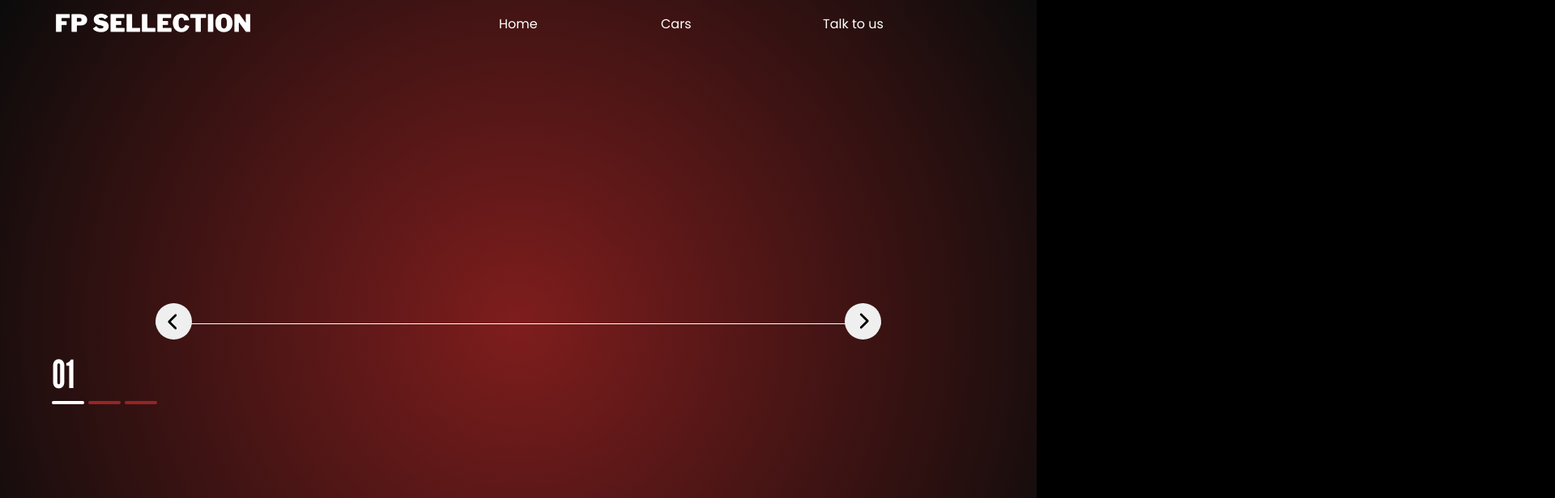
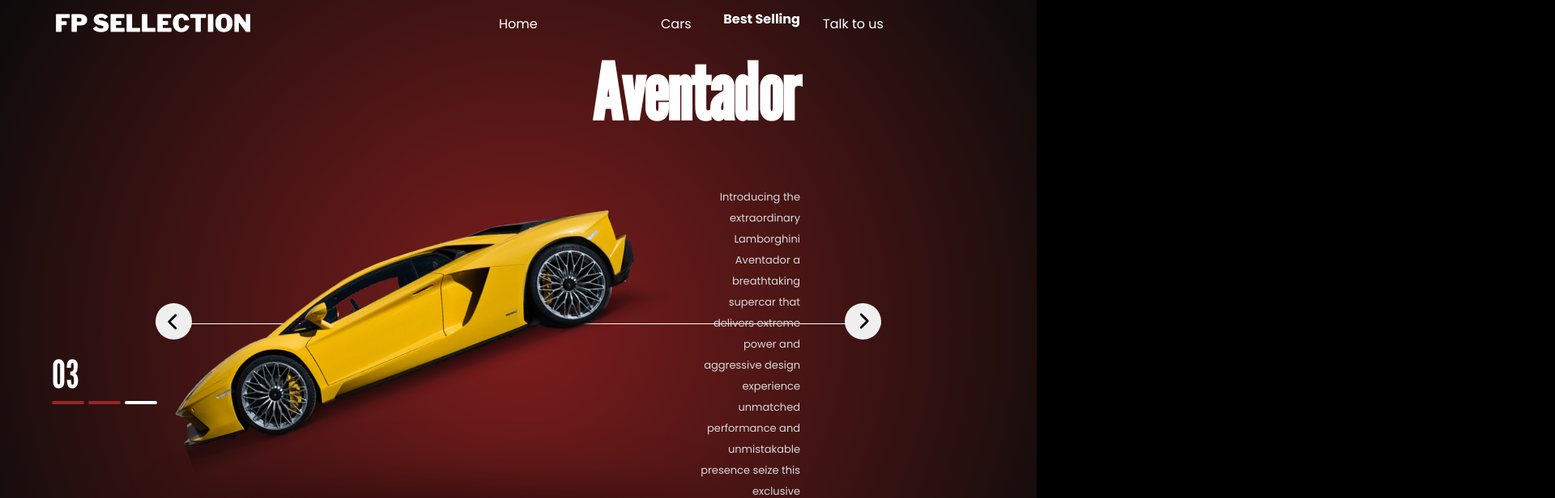
Before and after one commit to 0MarcosHenrique/Dealership-Website, a plain HTML site: page index.html in a window 1280 px wide. Both pictures are taken after a click on the button 214 px from the left and 397 px from the top of the page. Shown: the top 616 px of the page at 81% size, 1920 px wide, since content can reach past the window. Drawn offline with nearby package versions, Linux system fonts and the light colour scheme.

Commit message:
last update

```diff
--- a/index.html
+++ b/index.html
@@ -33,7 +33,7 @@
 
     <section class="container">
       <div class="list">
-        <div class="item">
+        <div class="item active">
           <div class="car-img">
             <img src="./img/1.png" alt="Porsche-Image" />
           </div>
@@ -76,11 +76,7 @@
             <p class="car-information">Best Selling</p>
             <h2>Aventador</h2>
             <p class="description">
-              Introducing the extraordinary Lamborghini Aventador a breathtaking
-              supercar that delivers extreme power and aggressive design in
-              perfect harmony experience unmatched performance raw emotion and
-              unmistakable presence seize this exclusive opportunity and elevate
-              your lifestyle by acquiring this legendary machine today
+              Introducing the extraordinary Lamborghini Aventador a breathtaking supercar that delivers extreme power and aggressive design experience unmatched performance and unmistakable presence seize this exclusive opportunity and elevate your lifestyle today
             </p>
             <button class="information">Learn more</button>
           </div>
@@ -95,7 +91,7 @@
       <div class="indicators">
         <div class="number">01</div>
         <ul>
-          <li class="active"></li>
+          <li></li>
           <li></li>
           <li></li>
         </ul>
--- a/scripts.js
+++ b/scripts.js
@@ -1,3 +1,4 @@
+
 let prevButton = document.getElementById('prev')
 let nextButton = document.getElementById('next')
 let container = document.querySelector('.container')
@@ -7,13 +8,71 @@ let dots = indicator.querySelectorAll('ul li')
 
 let active = 0
 let firstPosition = 0
-let lastPosition = items.length -1
+let lastPosition = items.length - 1
+
+function setIndicator() {
+
+    document.querySelector('.indicators .number').innerHTML = String(active + 1).padStart(2, '0')
+
+
+    let dots = document.querySelectorAll('.indicators ul li')
+    dots.forEach((dot, i) => {
+        if (i === active) {
+            dot.classList.add('active')
+        } else {
+            dot.classList.remove('active')
+        }
+    })
+}
+
+function updateActiveClass() {
+
+    items.forEach(item => {
+        item.classList.remove('active')
+    })
+
+
+    items[active].classList.add('active')
+
+
+    const list = document.querySelector('.list')
+
+
+    if (window.direction === 'prev') {
+        list.style.setProperty('--calculation', '-1')
+    } else if (window.direction === 'next') {
+        list.style.setProperty('--calculation', '1')
+    }
+
+
+    void list.offsetHeight
+}
+
 
 prevButton.onclick = () => {
-    let itemOld = container.querySelector('.list .item .active')
+    window.direction = 'prev'
 
+    active--
+    if (active < firstPosition) {
+        active = lastPosition
+    }
+
+    updateActiveClass()
+    setIndicator()
 }
 
+
 nextButton.onclick = () => {
+    window.direction = 'next'
 
+    active++
+    if (active > lastPosition) {
+        active = firstPosition
+    }
+
+    updateActiveClass()
+    setIndicator()
 }
+
+updateActiveClass()
+setIndicator()
--- a/style.css
+++ b/style.css
@@ -63,6 +63,18 @@ section {
           width: 100%;
           transform: rotate(-30deg);
         }
+
+        &::before {
+          content: '';
+          position: absolute;
+          background-color: rgb(0, 0, 0);
+          width: 100%;
+          height: 100px;
+          top: 150%;
+          left: 50px;
+          border-radius: 50%;
+          filter: blur(50px);
+        }
       }
 
       & .content {
@@ -87,7 +99,7 @@ section {
         }
 
         & .description {
-          margin-top: 30px;
+          margin-top: 40px;
           margin-left: 500px;
           color: #d9d9d9;
           font-size: 13px;
@@ -195,8 +207,9 @@ section {
 
 section {
   & .list {
+    --calculation: 1;
     & .item {
-      transform: translateX(100vw);
+      transform: translateX(calc(100vw * var(--calculation)));
       transition: 0.5s;
       opacity: 0;
 
@@ -213,7 +226,7 @@ section {
         h2,
         .description,
         .information {
-          transform: translateX(200px);
+          transform: translateX(calc(200px * var(--calculation)));
           transition: 0.7s;
           transition-delay: 0.3s;
           opacity: 0;
```
